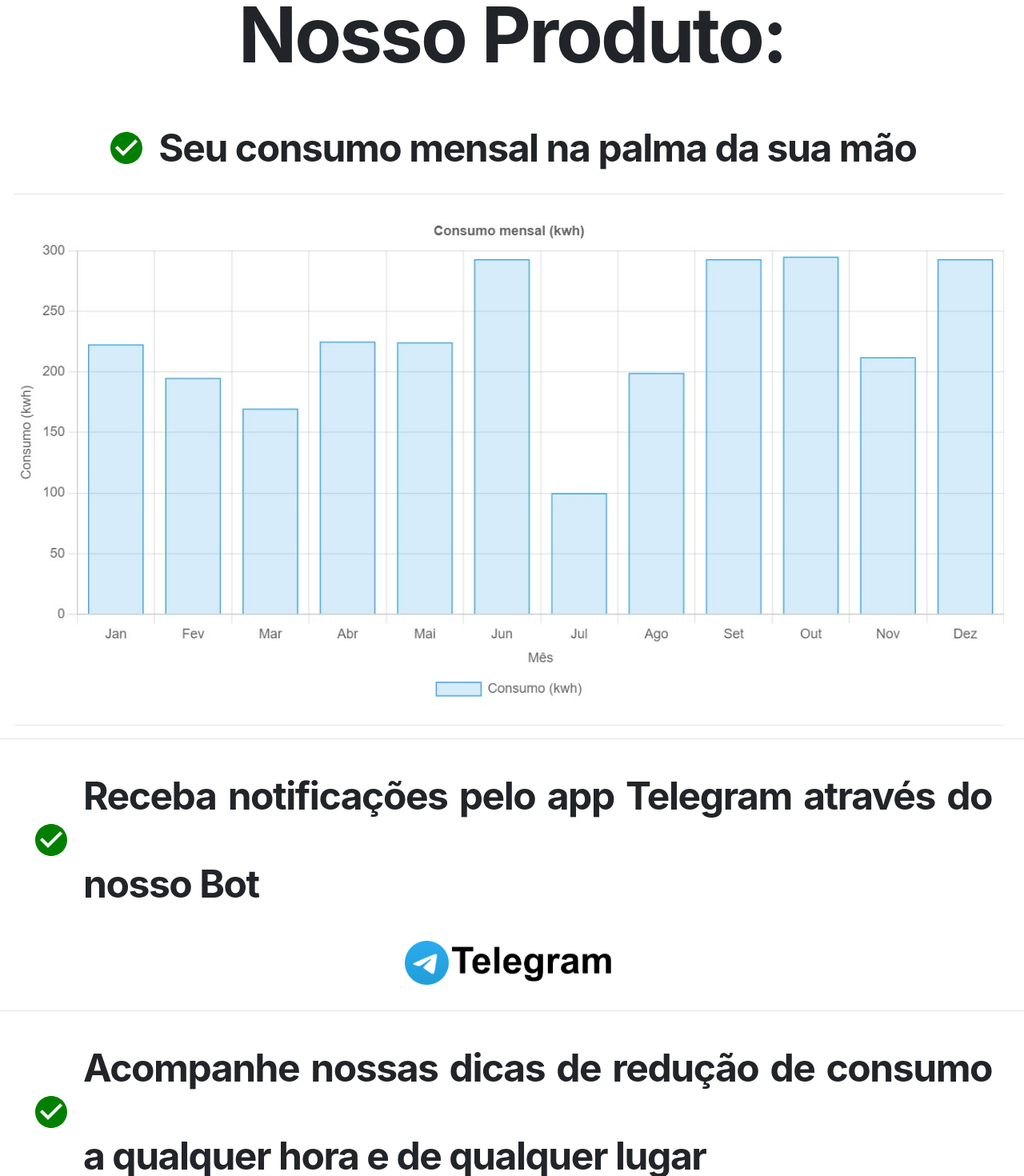
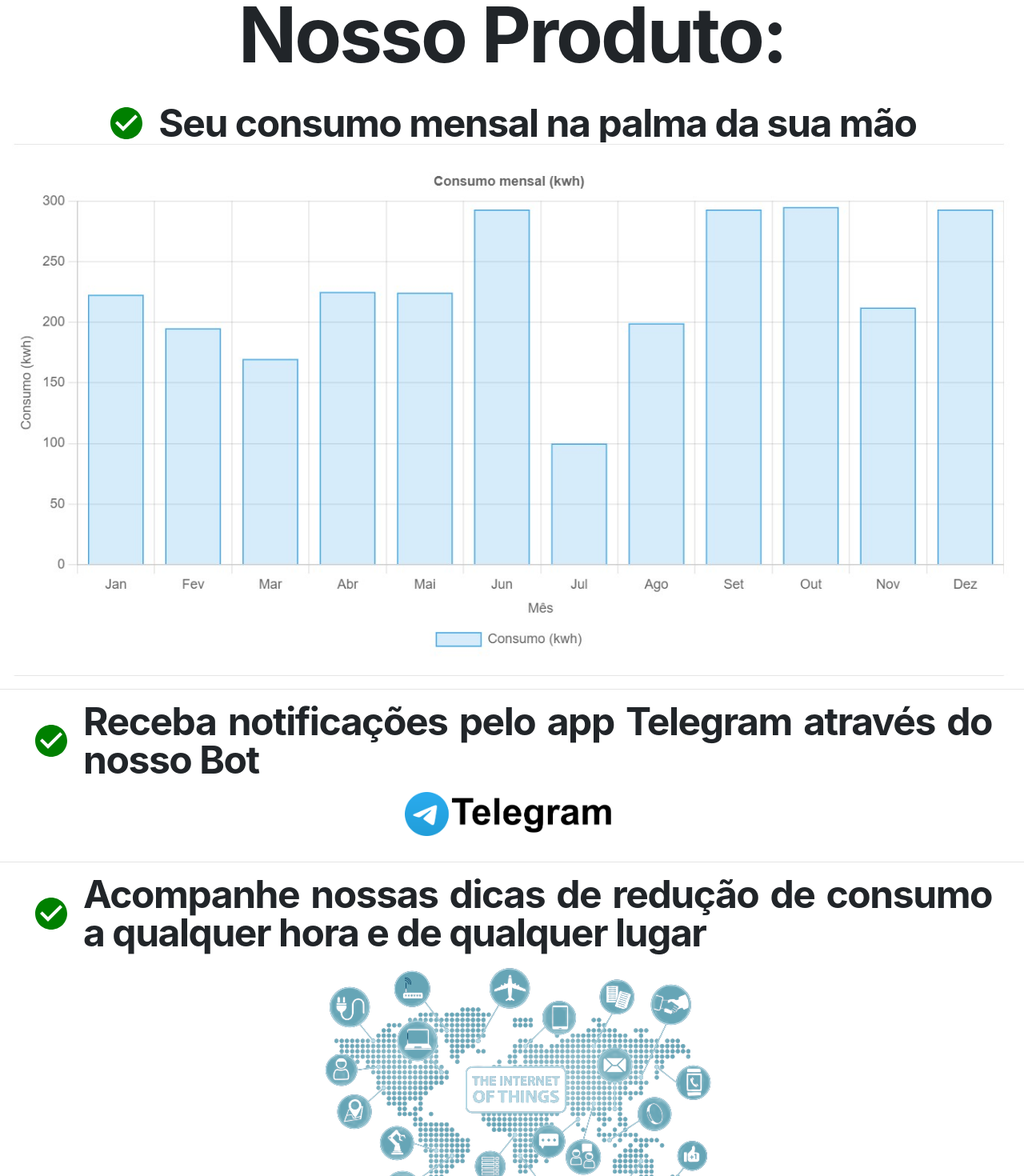
Before and after one commit to jonkstro/energiapp-web-frontend, a React (Create React App) app: page / in a window 1280 px wide. Shown: the part 3800-5270 px from the top of the page at 80% size. Built offline with nearby package versions, Linux system fonts and the light colour scheme.

Commit message:
Corrigido lineheight pagina inicial

```diff
--- a/src/components/BodyLandingPage/index.tsx
+++ b/src/components/BodyLandingPage/index.tsx
@@ -92,19 +92,19 @@ export function BodyLandingPage() {
                 <h1>Nosso Produto:</h1>
                 <div style={{margin:'0 auto', maxWidth:'1200px', display: 'flex', alignItems: 'center', justifyContent: 'center' }}>
                     <CheckCircleIcon style={{ color: 'green', padding: 0, margin: '0 1rem 0 0', height: '3rem', width: '3rem' }} />
-                    <h2 style={{ padding: 0, margin: 0, textAlign:'justify' }}>Seu consumo mensal na palma da sua mão</h2>
+                    <h2 style={{ padding: 0, margin: 0, textAlign:'justify', lineHeight:'3rem' }}>Seu consumo mensal na palma da sua mão</h2>
                 </div>
                 <img style={{ maxWidth: '100%' }} src={img1} alt="Imagem de gráfico de consumo mensal" />
                 <hr />
                 <div style={{margin:'0 auto',maxWidth:'1200px', display: 'flex', alignItems: 'center', justifyContent: 'center' }}>
                     <CheckCircleIcon style={{ color: 'green', padding: 0, margin: '0 1rem 0 0', height: '3rem', width: '3rem' }} />
-                    <h2 style={{ padding: 0, margin: 0, textAlign:'justify' }}>Receba notificações pelo app Telegram através do nosso Bot</h2>
+                    <h2 style={{ padding: 0, margin: 0, textAlign:'justify', lineHeight:'3rem' }}>Receba notificações pelo app Telegram através do nosso Bot</h2>
                 </div>
                 <img style={{ maxWidth: '300px', padding:'1rem' }} src={img2} alt="Imagem de gráfico de consumo mensal" />
                 <hr />
                 <div style={{margin:'0 auto',maxWidth:'1200px', display: 'flex', alignItems: 'center', justifyContent: 'center' }}>
                     <CheckCircleIcon style={{ color: 'green', padding: 0, margin: '0 1rem 0 0', height: '3rem', width: '3rem' }} />
-                    <h2 style={{ padding: 0, margin: 0, textAlign:'justify' }}>Acompanhe nossas dicas de redução de consumo a qualquer hora e de qualquer lugar</h2>
+                    <h2 style={{ padding: 0, margin: 0, textAlign:'justify', lineHeight:'3rem' }}>Acompanhe nossas dicas de redução de consumo a qualquer hora e de qualquer lugar</h2>
                 </div>
                 <img style={{ maxWidth: '100%' }} src={img3} alt="Imagem de gráfico de consumo mensal" />
             </Content>
```
